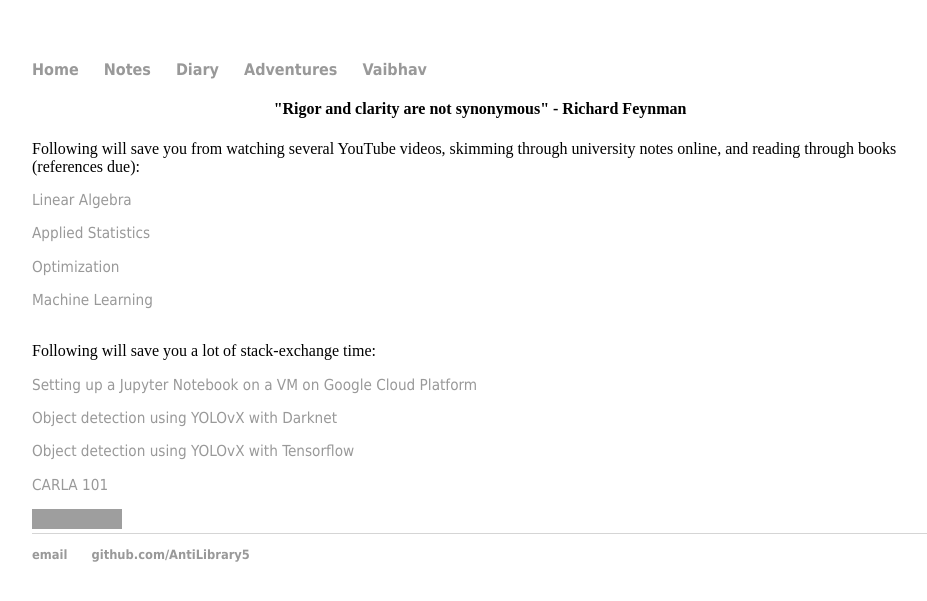
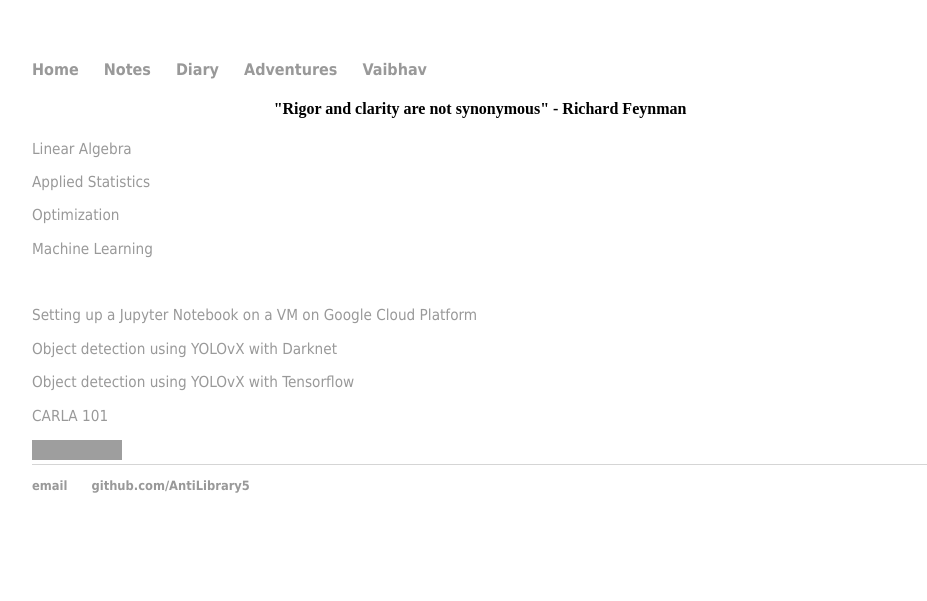
Before and after one commit to AntiLibrary5/AntiLibrary5.github.io, a Jekyll site: the page built from notes/index.html, in a window 1280 px wide. Shown: the top 601 px of the page, without its empty margins (160-1087 px from the left). Built offline with Jekyll 4.4.1, drawn with Linux system fonts in a browser that asks for light colours; grey boxes are pictures that could not be loaded.

Commit message:
Update index.html

```diff
--- a/notes/index.html
+++ b/notes/index.html
@@ -3,7 +3,7 @@ layout: default
 title: Vaibhav Arora, theboxtroll
 ---
 <h4 align="center">"Rigor and clarity are not synonymous" - Richard Feynman</h4>
-<body>Following will save you from watching several YouTube videos, skimming through university notes online, and reading through books (references due):</body>
+<!--<body>Following will save you from watching several YouTube videos, skimming through university notes online, and reading through books (references due):</body>-->
 <div class="blurb">
   <p><a href="/notes/linear_algebra/linear_algebra.html">Linear Algebra</a></p>
   <p><a href="/notes/statistics.html">Applied Statistics</a></p>
@@ -11,7 +11,7 @@ title: Vaibhav Arora, theboxtroll
   <p><a href="/notes/machine_learning.html">Machine Learning</a></p>
 </div><!-- /.blurb -->
 <br>
-<body>Following will save you a lot of stack-exchange time:</body>
+<!--<body>Following will save you a lot of stack-exchange time:</body>-->
 <div class="blurb">
   <p><a href="/notes/stack/gcp.html">Setting up a Jupyter Notebook on a VM on Google Cloud Platform</a></p>
   <p><a href="/notes/stack/yolo_darknet.html">Object detection using YOLOvX with Darknet</a></p>
```
